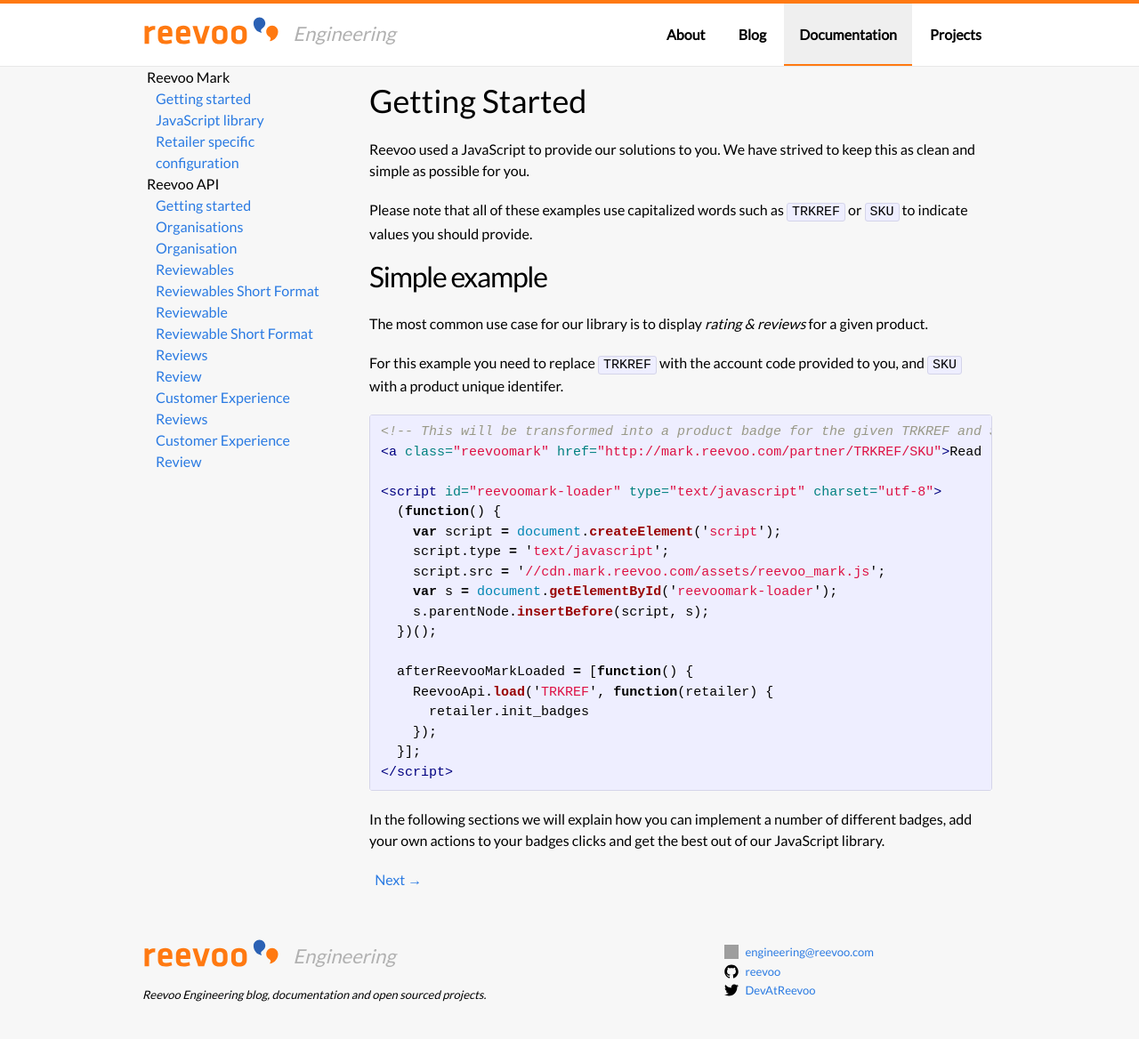
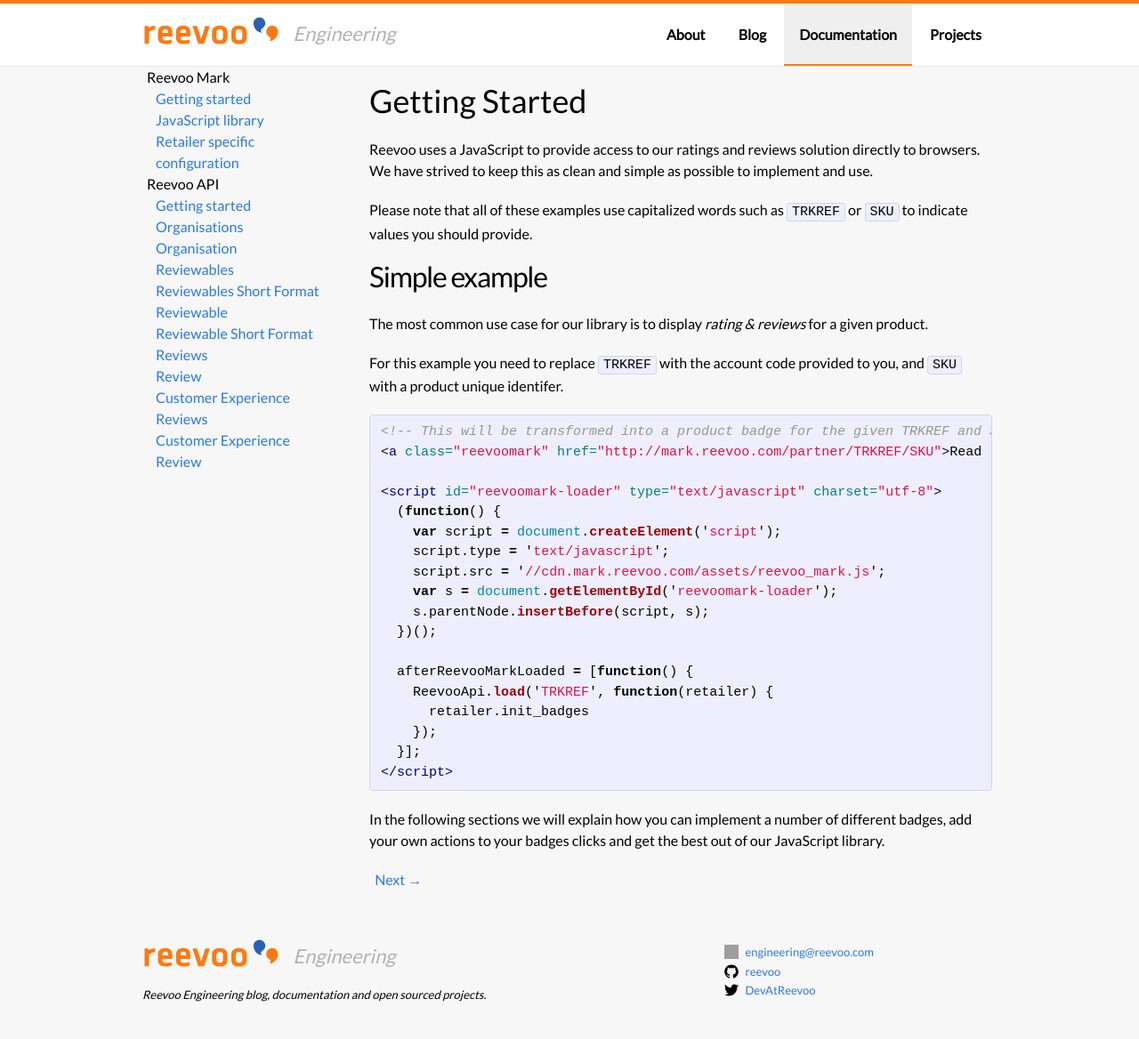
Before and after one commit to reevoo/reevoo.github.io, a Jekyll site: the page built from docs/reevoomark/getting-started.markdown, in a window 1280 px wide. Shown: the whole page at 89% size. Built offline with Jekyll 4.4.1, drawn with Linux system fonts in a browser that asks for light colours; grey boxes are pictures that could not be loaded.

````diff
--- a/docs/reevoomark/getting-started.markdown
+++ b/docs/reevoomark/getting-started.markdown
@@ -10,7 +10,7 @@
 Getting Started
 ===============
 
-Reevoo used a JavaScript to provide our solutions to you. We have strived to keep this as clean and simple as possible for you.
+Reevoo uses a JavaScript to provide access to our ratings and reviews solution directly to browsers. We have strived to keep this as clean and simple as possible to implement and use.
 
 Please note that all of these examples use capitalized words such as ```TRKREF``` or ```SKU``` to indicate values you should provide.
 
````
